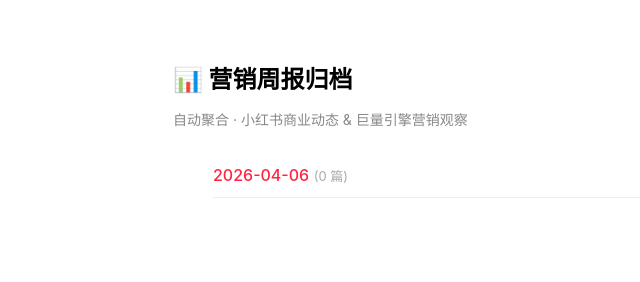
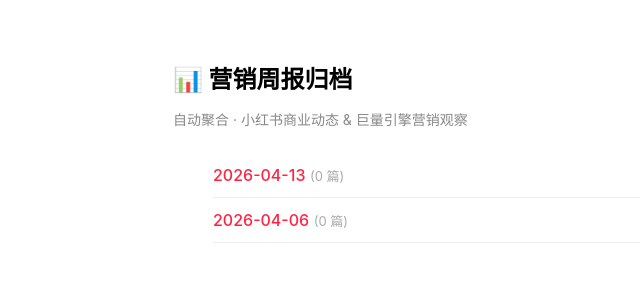
Before and after one commit to zmillie97-lab/marketing-weekly, a plain HTML site: page index.html in a window 1280 px wide. Shown: the whole page, without its empty margins (167-807 px from the left). Drawn offline with Linux system fonts and the light colour scheme.

Commit message:
🔄 更新归档首页 2026/04/13 - 04/19

```diff
--- a/index.html
+++ b/index.html
@@ -17,7 +17,8 @@
 <body>
 <h1>📊 营销周报归档</h1>
 <p>自动聚合 · 小红书商业动态 & 巨量引擎营销观察</p>
-<ul><li><a href="weekly/2026-04-06.html">2026-04-06</a> <span>(0 篇)</span></li>
+<ul><li><a href="weekly/2026-04-13.html">2026-04-13</a> <span>(0 篇)</span></li>
+<li><a href="weekly/2026-04-06.html">2026-04-06</a> <span>(0 篇)</span></li>
 </ul>
 </body>
 </html>
```
